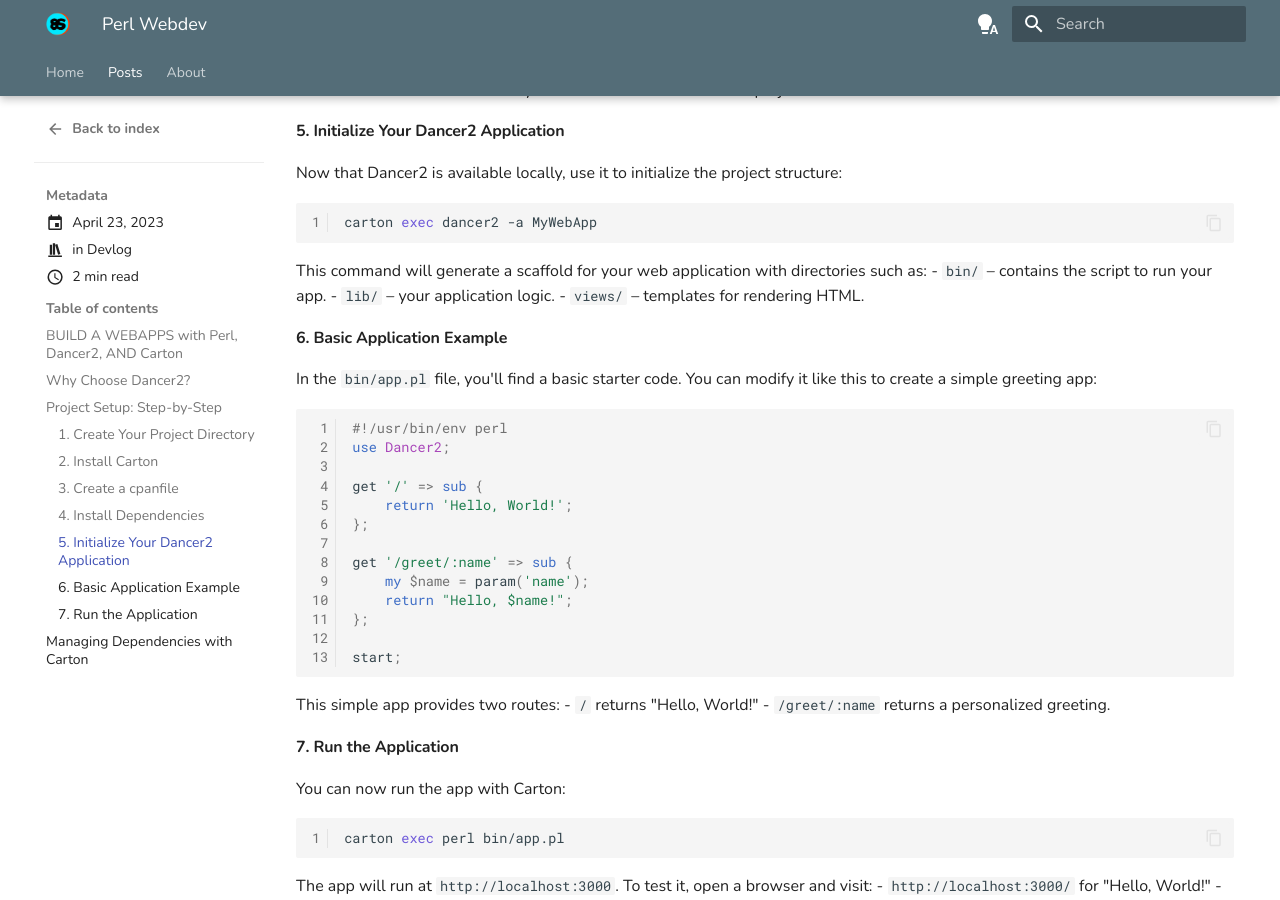
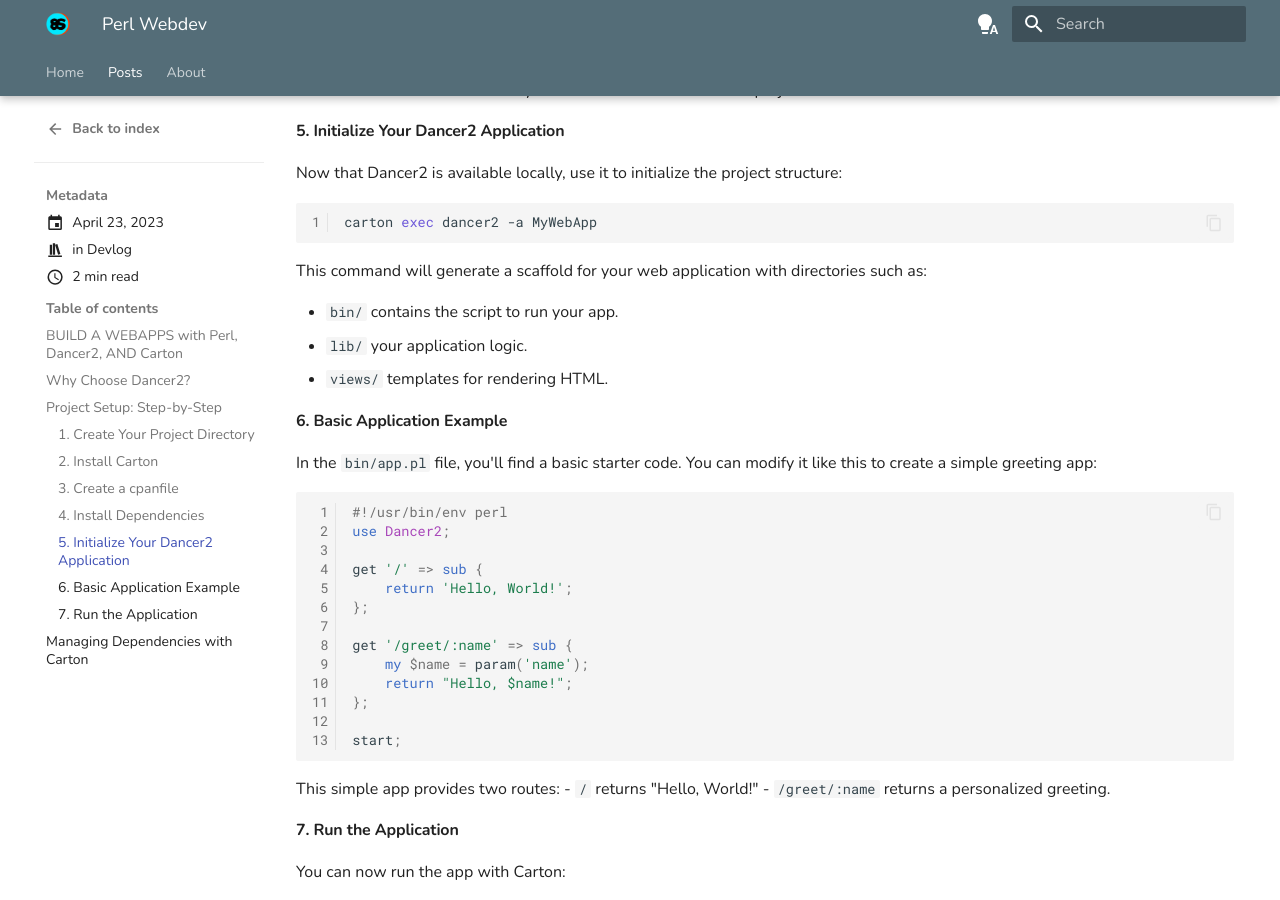
Before and after one commit to nokijfb/8389188babayagaisdfyigaqf, an MkDocs documentation site: the page built from docs/blog/posts/webperl.md, in a window 1280 px wide and 900 px high, scrolled down 1158 px. Built offline with MkDocs 1.6.1 and Material for MkDocs 9.7.7, drawn with Linux system fonts in a browser that asks for light colours.

````diff
--- a/docs/blog/posts/webperl.md
+++ b/docs/blog/posts/webperl.md
@@ -54,9 +54,10 @@ Now that Dancer2 is available locally, use it to initialize the project structur
 carton exec dancer2 -a MyWebApp
 ```
 This command will generate a scaffold for your web application with directories such as:
-- `bin/` – contains the script to run your app.
-- `lib/` – your application logic.
-- `views/` – templates for rendering HTML.
+
+- `bin/` contains the script to run your app.
+- `lib/` your application logic.
+- `views/` templates for rendering HTML.
 
 #### 6. Basic Application Example
 In the `bin/app.pl` file, you'll find a basic starter code. You can modify it like this to create a simple greeting app:
````
